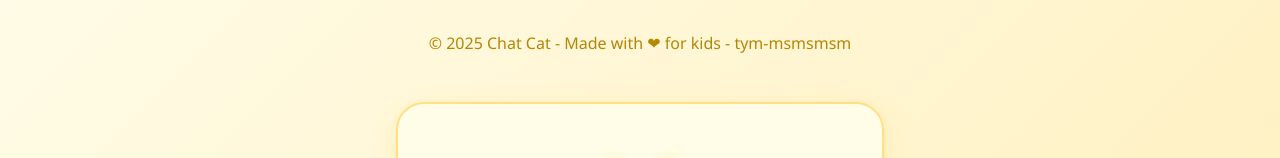
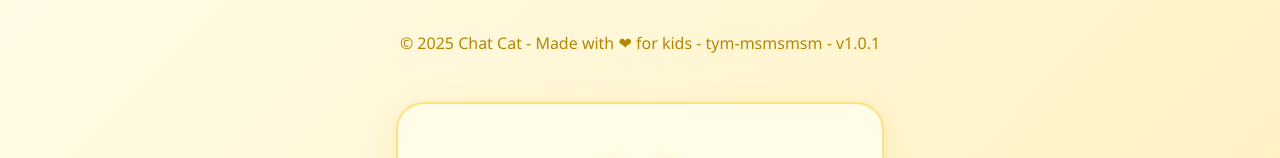
Before and after one commit to tym-msmsmsm/chatcat, a plain HTML site: page index.html in a window 1280 px wide. Shown: the top 158 px of the page. Drawn offline with Linux system fonts and the light colour scheme.

Commit message:
Update index.html

```diff
--- a/index.html
+++ b/index.html
@@ -1,6 +1,6 @@
 <!DOCTYPE html>
 <footer style="width:100%; text-align:center; margin-top:2rem; color:#b28704; font-size:1rem;">
-    &copy; 2025 Chat Cat - Made with &#10084; for kids - tym-msmsmsm
+    &copy; 2025 Chat Cat - Made with &#10084; for kids - tym-msmsmsm - v1.0.1
 </footer>
 <html lang="en">
 <head>
```
